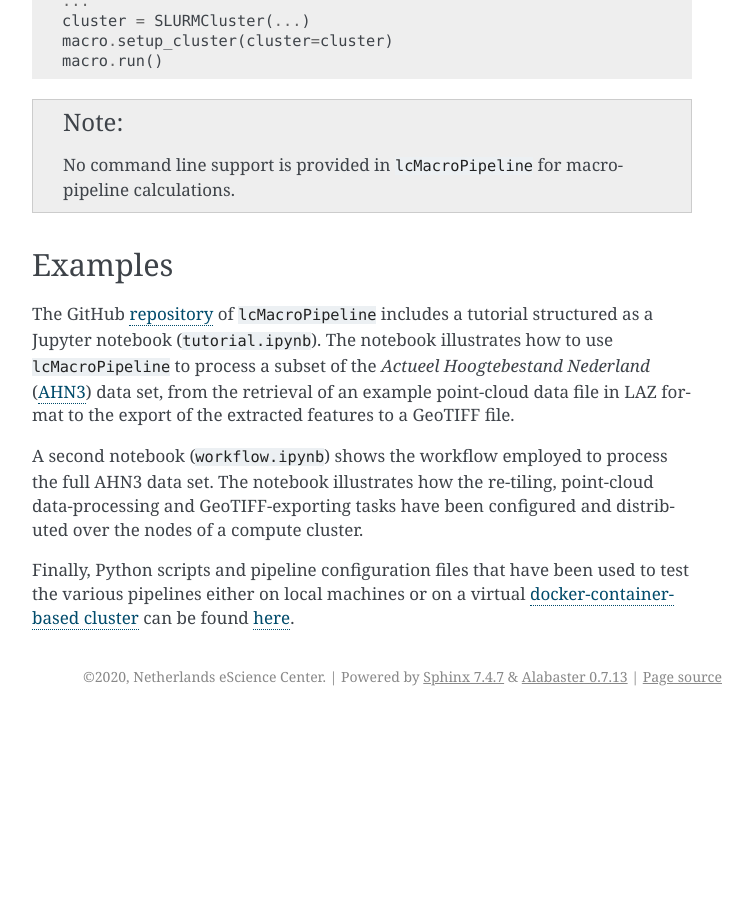
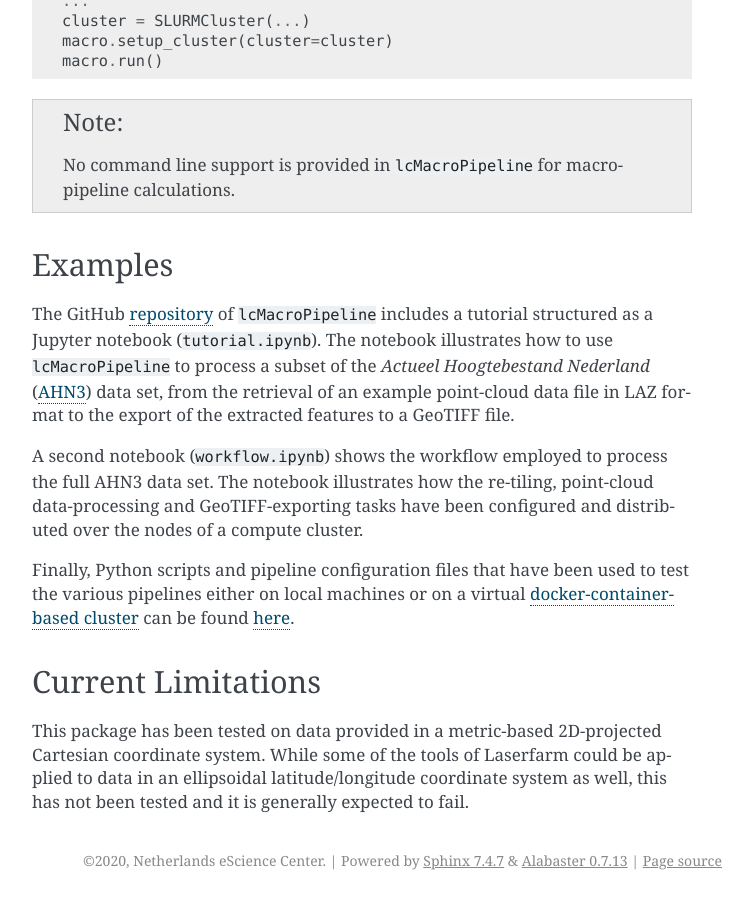
Before and after one commit to eEcoLiDAR/Laserfarm, a Sphinx documentation site: the page built from docs/user_manual.rst, in a window 1280 px wide and 900 px high, scrolled down 9451 px. Shown: the whole window, without its empty margins (388-1141 px from the left). Built offline with Sphinx 7.4.7, drawn with Linux system fonts in a browser that asks for light colours; before the commit the page ends 10167 px from its top, so only the background shows below that.

Commit message:
added disclaimer on ellipsoidal CS

```diff
--- a/docs/user_manual.rst
+++ b/docs/user_manual.rst
@@ -444,3 +444,10 @@ local machines or on a virtual `docker-container-based cluster`_ can be found `h
 
 .. _docker-container-based cluster: https://github.com/eEcoLiDAR/dockerTestCluster
 .. _here: https://github.com/eEcoLiDAR/lcMacroPipeline/tree/development/examples
+
+Current Limitations
+-------------------
+
+This package has been tested on data provided in a metric-based 2D-projected Cartesian coordinate system. While some of
+the tools of Laserfarm could be applied to data in an ellipsoidal latitude/longitude coordinate system as well, this has
+not been tested and it is generally expected to fail.
```
Also changed, not shown: README.md (+7 -0 lines).
